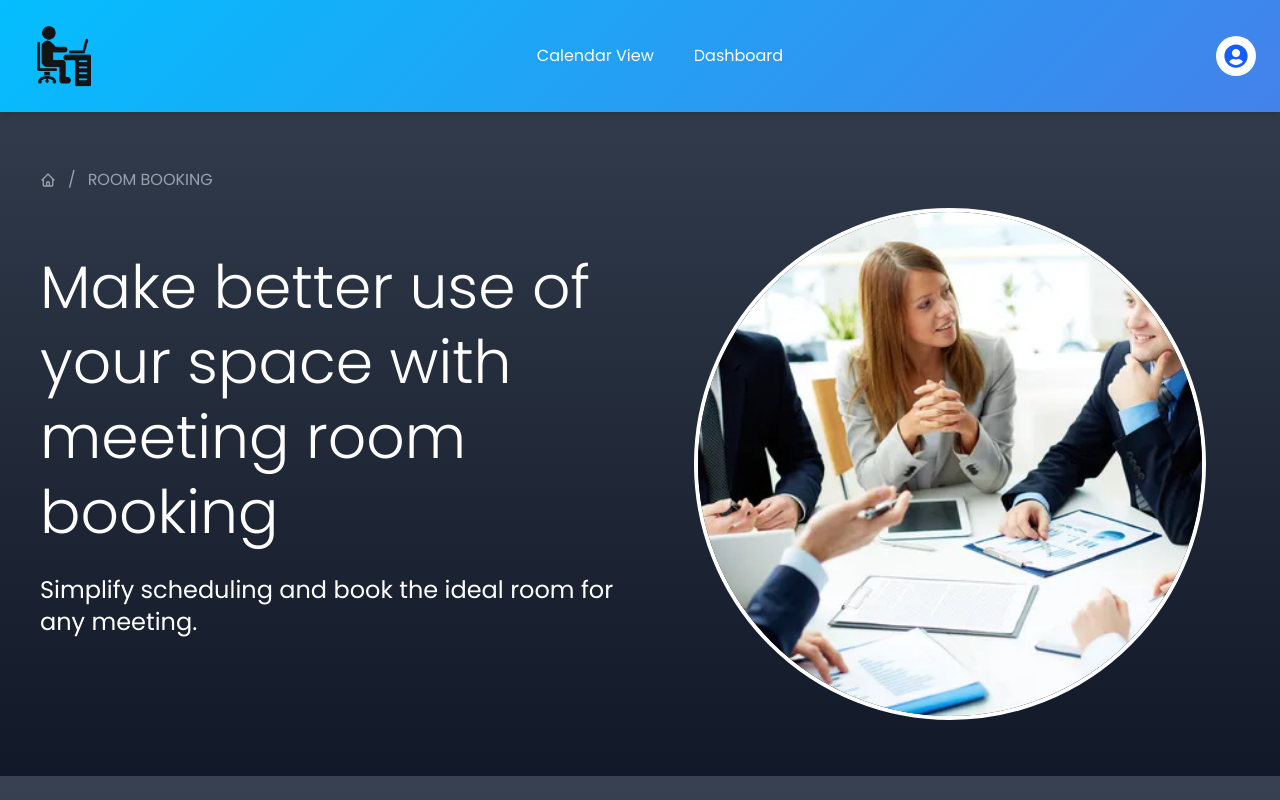
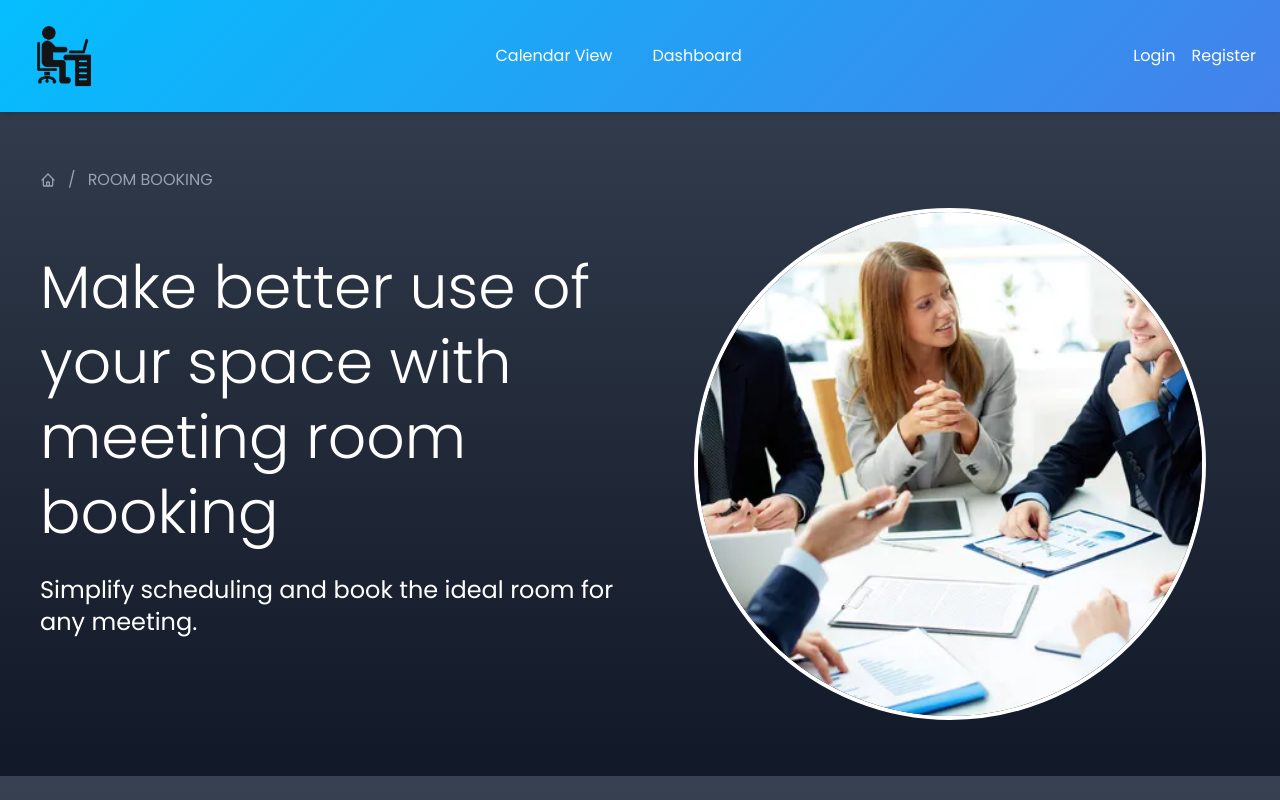
Before and after one commit to YomalTJ/booking-app-front-end, a Next.js app: page / in a window 1280 px wide. Built offline with nearby package versions, Linux system fonts and the light colour scheme.

Commit message:
Refactor user menu in Navbar for better mobile and desktop handling

```diff
--- a/components/common/NavBar.tsx
+++ b/components/common/NavBar.tsx
@@ -97,7 +97,9 @@ const Navbar = () => {
         </div>
 
         {/* User Icon Desktop */}
-        <div className="relative hidden md:block" ref={dropdownRef}>
+        <div className="hidden md:flex items-center space-x-4">
+          {user ? (
+            <div className="relative" ref={dropdownRef}>
               <button
                 onClick={() => setIsDropdownOpen(!isDropdownOpen)}
                 className="w-10 h-10 bg-white rounded-full flex items-center justify-center focus:outline-none focus:ring-2 focus:ring-white cursor-pointer"
@@ -142,6 +144,20 @@ const Navbar = () => {
                 </div>
               )}
             </div>
+          ) : (
+            <>
+              <Link href="/auth/login" className="text-white hover:underline">
+                Login
+              </Link>
+              <Link
+                href="/auth/register"
+                className="text-white hover:underline"
+              >
+                Register
+              </Link>
+            </>
+          )}
+        </div>
 
         {/* Mobile Menu Toggle */}
         <div className="md:hidden">
@@ -177,6 +193,8 @@ const Navbar = () => {
           </Link>
 
           {/* User Icon for Mobile */}
+          {user ? (
+            <>
               <button
                 onClick={() => setIsMobileUserMenuOpen(!isMobileUserMenuOpen)}
                 className="w-full flex items-center text-blue-700 font-medium mt-3"
@@ -205,6 +223,46 @@ const Navbar = () => {
                   </button>
                 </div>
               )}
+            </>
+          ) : (
+            <div className="mt-3 space-y-2">
+              <Link
+                href="/auth/login"
+                onClick={handleMobileLinkClick}
+                className="block text-blue-700"
+              >
+                Login
+              </Link>
+              <Link
+                href="/auth/register"
+                onClick={handleMobileLinkClick}
+                className="block text-blue-700"
+              >
+                Register
+              </Link>
+            </div>
+          )}
+
+          {isMobileUserMenuOpen && (
+            <div className="ml-5 space-y-2">
+              <Link
+                href="/settings/profile"
+                onClick={handleMobileLinkClick}
+                className="flex items-center text-gray-700"
+              >
+                <FaCog className="mr-2" /> Settings
+              </Link>
+              <button
+                onClick={() => {
+                  handleLogout();
+                  handleMobileLinkClick();
+                }}
+                className="flex items-center text-gray-700"
+              >
+                <FaSignOutAlt className="mr-2" /> Log out
+              </button>
+            </div>
+          )}
         </div>
       )}
     </nav>
```
Lines whose indentation alone changed are shown as unchanged.
